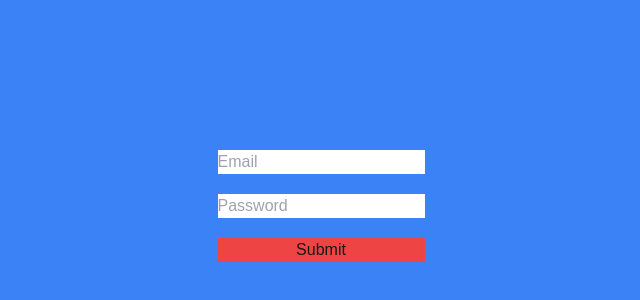
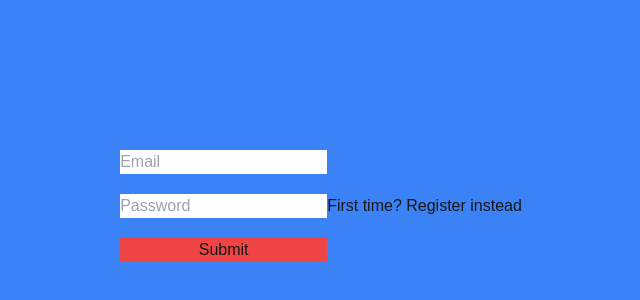
Before and after one commit to 7FOX7/role-based-auth-project, a Next.js app: page /login in a window 1280 px wide. Shown: the part 194-494 px from the top of the page, without its empty margins (319-959 px from the left). Built offline with nearby package versions, Linux system fonts and the light colour scheme.

Commit message:
Added the basic form layout for the 'login' route

```diff
--- /dev/null
+++ b/app/actions/login-form-action.ts
@@ -0,0 +1,6 @@
+import { z } from "zod";
+
+const FormSchema = z.object({
+   email: z.string().min(1, "Email field cannot be empty"),
+   password: z.string().min(1, "Password field cannot be empty"),
+})
--- a/app/login/login-form.tsx
+++ /dev/null
@@ -1,9 +0,0 @@
-export default function LoginForm() {
-   return (
-      <form className="flex flex-col">
-         <input className="mb-5" type="text" placeholder="Email" />
-         <input className="mb-5" type="text" placeholder="Password" />
-         <button className="bg-red-500" type="submit">Submit</button>
-      </form>
-   )
-}
--- a/app/login/page.tsx
+++ b/app/login/page.tsx
@@ -1,4 +1,4 @@
-import LoginForm from "./login-form"
+import LoginForm from "../ui/login/login-form"
 
 export default function Page() {
    return (
--- /dev/null
+++ b/app/ui/login/login-form.tsx
@@ -0,0 +1,16 @@
+'use client'
+import { useRouter } from "next/navigation"
+
+export default function LoginForm() {
+   const router = useRouter()
+   return (
+      <>
+         <form className="flex flex-col">
+            <input className="mb-5" type="text" placeholder="Email" />
+            <input className="mb-5" type="text" placeholder="Password" />
+            <button className="bg-red-500" type="submit">Submit</button>
+         </form>
+         <button onClick={() => router.replace('/registration')}>First time? Register instead</button>
+      </>
+   )
+}
```
